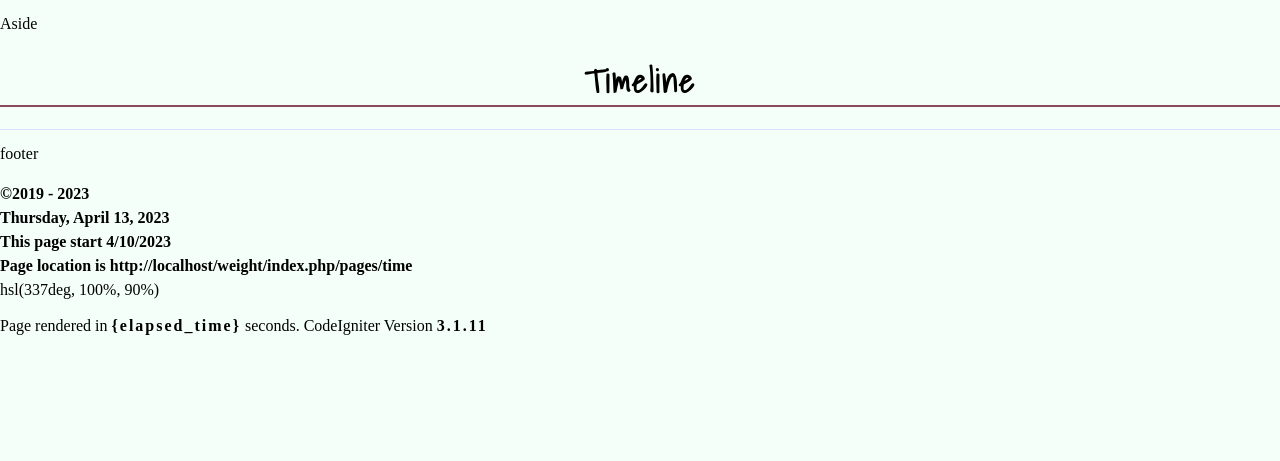
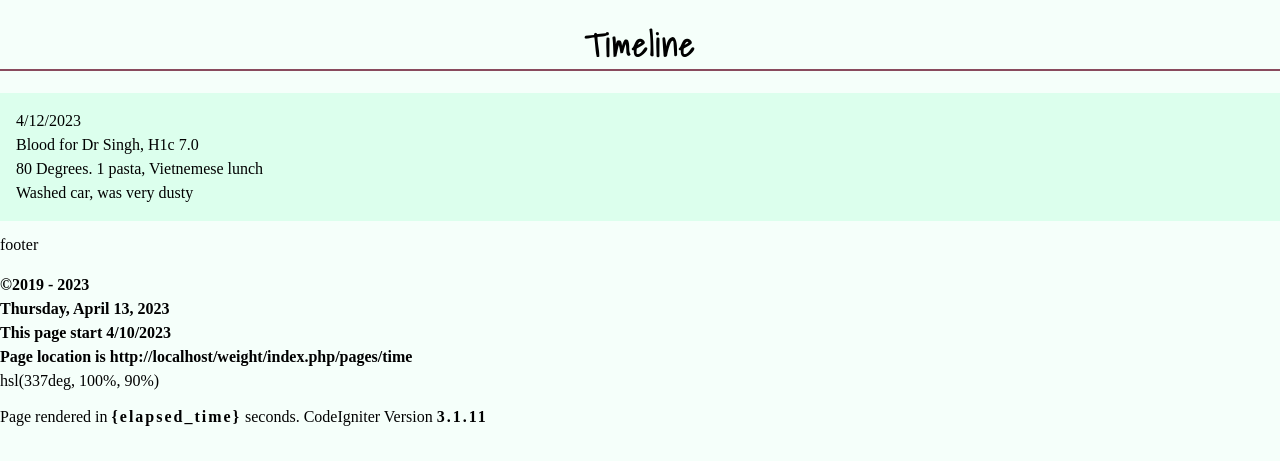
Before and after one commit to Shivabeach/weight, a CodeIgniter app: page /weight/index.php/pages/time in a window 1280 px wide. Shown: the part 64-525 px from the top of the page. Run offline with CodeIgniter, Linux system fonts and the light colour scheme; some libraries are stand-ins or nearby versions; some web fonts are replaced.

Commit message:
Added timneline

```diff
--- a/application/views/pages/timeline.php
+++ b/application/views/pages/timeline.php
@@ -3,15 +3,10 @@
     <header id="header">
       <?php $this->load->view("menus/main-menu.html");?>
     </header>
-    <aside class="cost-form clay">
-      <p>Aside</p>
+    <h1 class="center-align ul light full">Timeline</h1>
+    <main role="main" id="time-main" class="clay">
 
-    </aside>
-    <main role="main" id="time-main" class="clay">
-      <section class="time-container">
-        <h1 class="center-align ul light">Timeline</h1>
 
-      </section>
     </main>
     <footer id="main-footer">
       <p>footer</p>
@@ -26,6 +21,7 @@
     </footer>
   </div>
   <script type="module" src="<?php echo base_url('assets/js/script-dist.js');?>"></script>
+  <script type="module" src="<?php echo base_url('assets/js/timeLine.js');?>"></script>
 </body>
 
 </html>
--- /dev/null
+++ b/assets/js/timeEvents.js
@@ -0,0 +1,9 @@
+/** @format */
+
+export const timing = [
+	{
+		date: '4/12/2023',
+		event:
+			'Blood for Dr Singh, H1c 7.0 <br> 80 Degrees. 1 pasta, Vietnemese lunch<br> Washed car, was very dusty',
+	},
+];
--- /dev/null
+++ b/assets/js/timeLine.js
@@ -0,0 +1,12 @@
+/** @format */
+import { timing } from './timeEvents.js';
+const timeLine = document.querySelector('#time-main');
+
+function display(time) {
+	return `
+		<div class="red">${time.date} <br> ${time.event}</div>
+	`;
+}
+
+timeLine.innerHTML = `
+	${timing.map(display).join('')}`;
--- a/assets/sass/abstracts/_variables.sass
+++ b/assets/sass/abstracts/_variables.sass
@@ -12,7 +12,7 @@ $green-blue: hsl(197, 55%, 55%)
 	--burnished-lilac: #C6AAAF
 	--green-text: hsl(83.733, 96.567%, 45.686%)
 
-
+$mintcream1: darken(#f5fffa, 5)
 $text: rgba(0,128,128, .5)
 $ltyellow: rgb(254, 236, 186)
 $sunsnow: #e3cb8e
--- a/assets/sass/layout/_layout-dir.sass
+++ b/assets/sass/layout/_layout-dir.sass
@@ -4,3 +4,4 @@
 @forward "../layout/costs"
 @forward "../layout/purchase"
 @forward "../layout/calendar"
+@forward "../layout/timeline"
--- /dev/null
+++ b/assets/sass/layout/_timeline.scss
@@ -0,0 +1,13 @@
+/** @format */
+@use '../abstracts' as *;
+
+#time-main {
+	display: grid;
+	gap: 1rem;
+	grid-template-columns: repeat(auto-fit, minmax(350px, 1fr));
+}
+.red {
+	min-height: 100px;
+	background-color: $mintcream1;
+	padding: 1rem;
+}
```
Also changed, not shown: assets/css/main.css (+15 -2 lines), assets/css/main.min.css, 2 other files.
